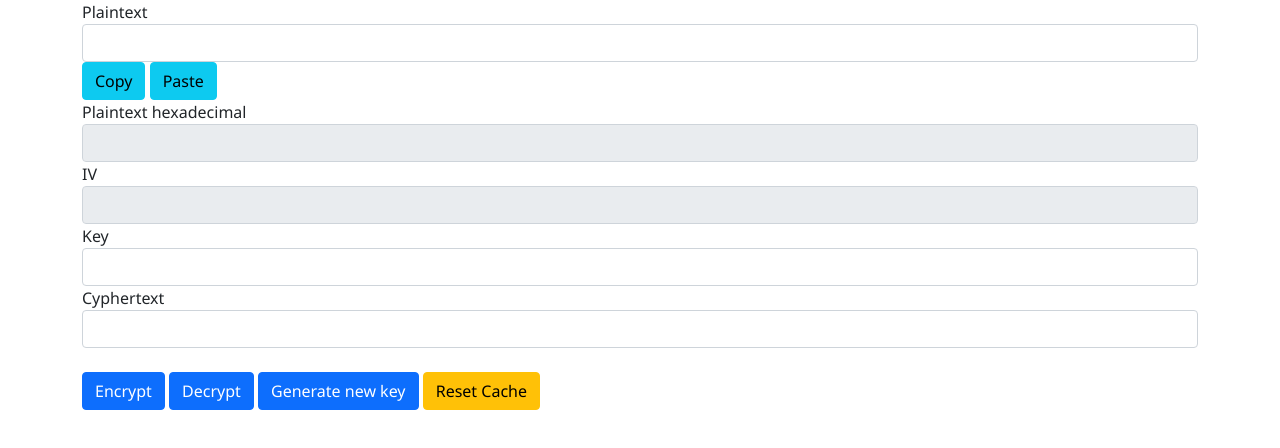
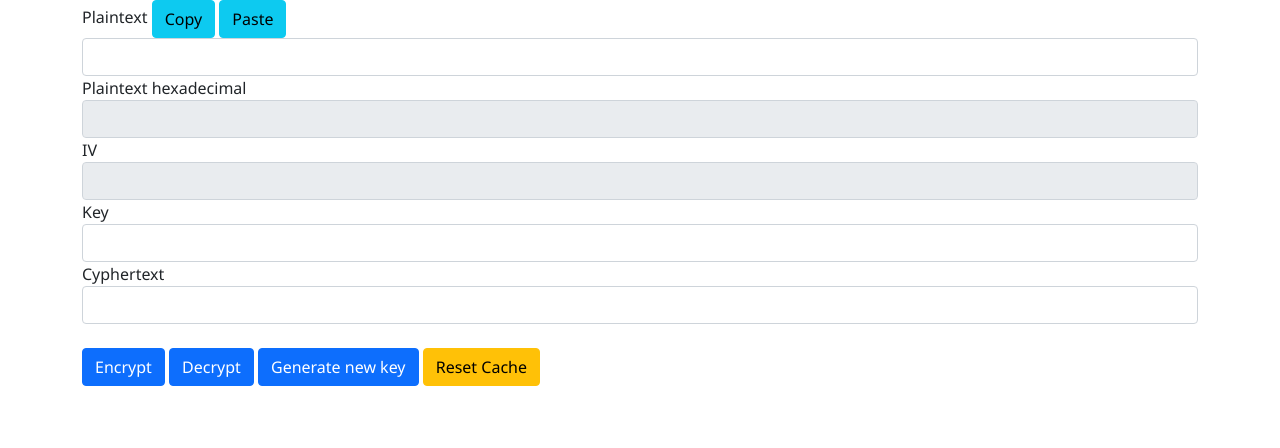
Before and after one commit to StrajnarFilip/StrajnarFilip.github.io, a website: page index.html in a window 1280 px wide. Drawn offline with Linux system fonts and the light colour scheme.

Commit message:
Auto Message

```diff
--- a/index.html
+++ b/index.html
@@ -14,9 +14,9 @@
         <form>
             <div class="form-group">
                 <label>Plaintext</label>
+                <button class="btn btn-info" type="button" id="copy_plaintext">Copy</button>
+                <button class="btn btn-info" type="button" id="paste_plaintext">Paste</button>
                 <input class="form-control" type="text" id="plaintext_utf8">
-                <button class="btn btn-info" type="button">Copy</button>
-                <button class="btn btn-info" type="button">Paste</button>
             </div>
             <div class="form-group">
                 <label>Plaintext hexadecimal</label>
```
